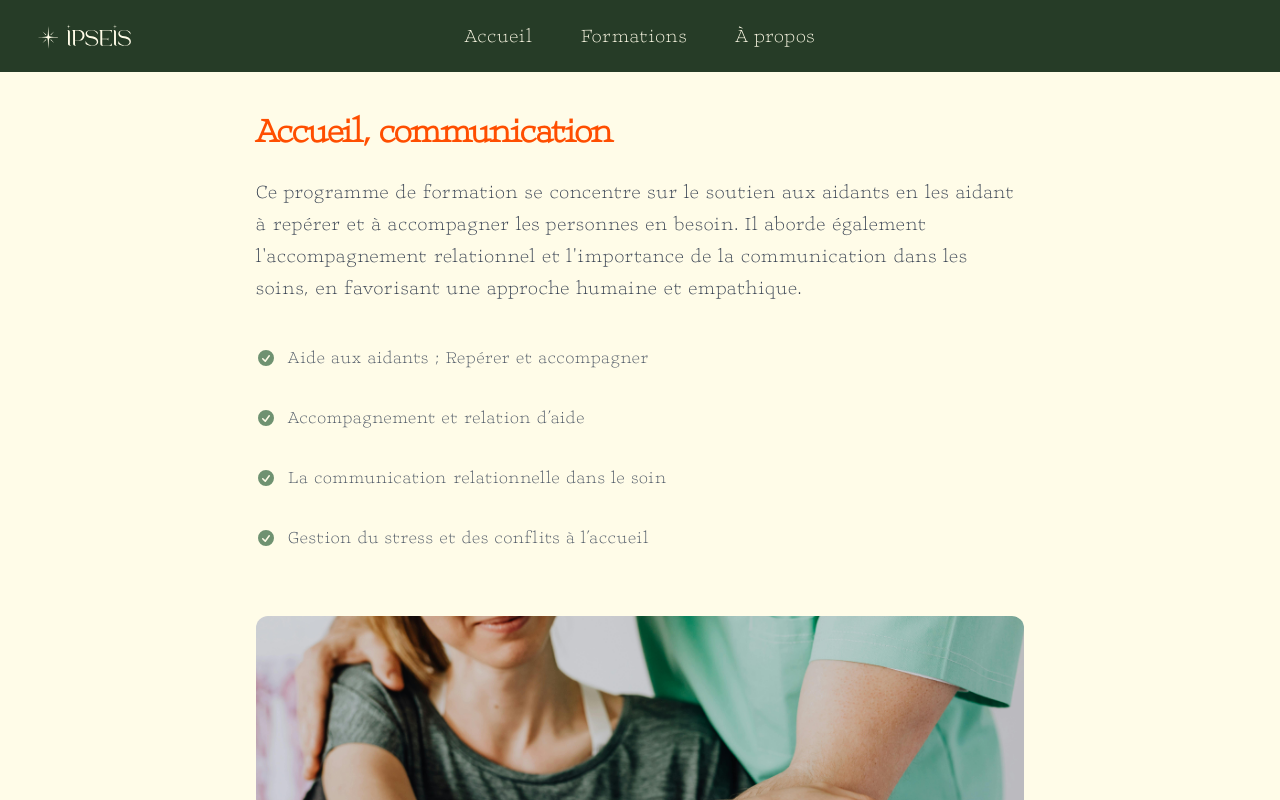
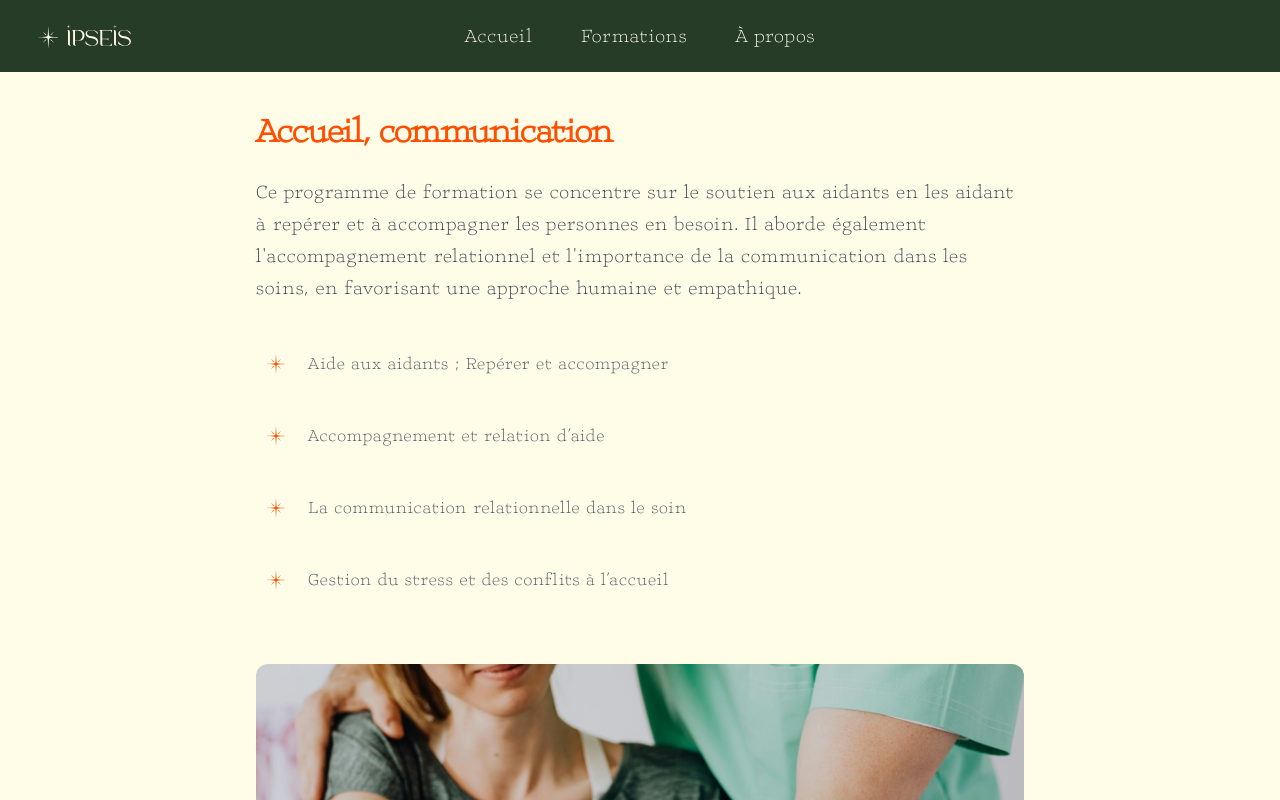
Before and after one commit to Jyok1m/ipseis, a Next.js app: page /formations/1 in a window 1280 px wide. Shown: the top 800 px of the page. Built offline with nearby package versions, Linux system fonts and the light colour scheme.

Commit message:
Refactoriser l'affichage des points clés sur la page de formation

```diff
--- a/src/app/formations/[id]/page.tsx
+++ b/src/app/formations/[id]/page.tsx
@@ -17,8 +17,16 @@ export default function FormationPage({ params }: { params: { id: string } }) {
 					<ul role="list" className="mt-8 max-w-xl space-y-8 text-gray-600 text-lg">
 						{formation?.keypoints.map((keypoint, index) => (
 							<li key={index} className="flex gap-x-3">
-								<CheckCircleIcon aria-hidden="true" className="mt-1 h-5 w-5 flex-none text-maitrise" />
-								<span>{keypoint}</span>
+								<Image
+									aria-hidden="true"
+									src={require("/src/_images/logo/star_orange.svg")}
+									alt="Logo Ipseis"
+									title="Logo Ipseis"
+									width={40}
+									height={40}
+									className="h-10 w-10 flex-none"
+								/>
+								<span className="flex items-center">{keypoint}</span>
 							</li>
 						))}
 					</ul>
```
